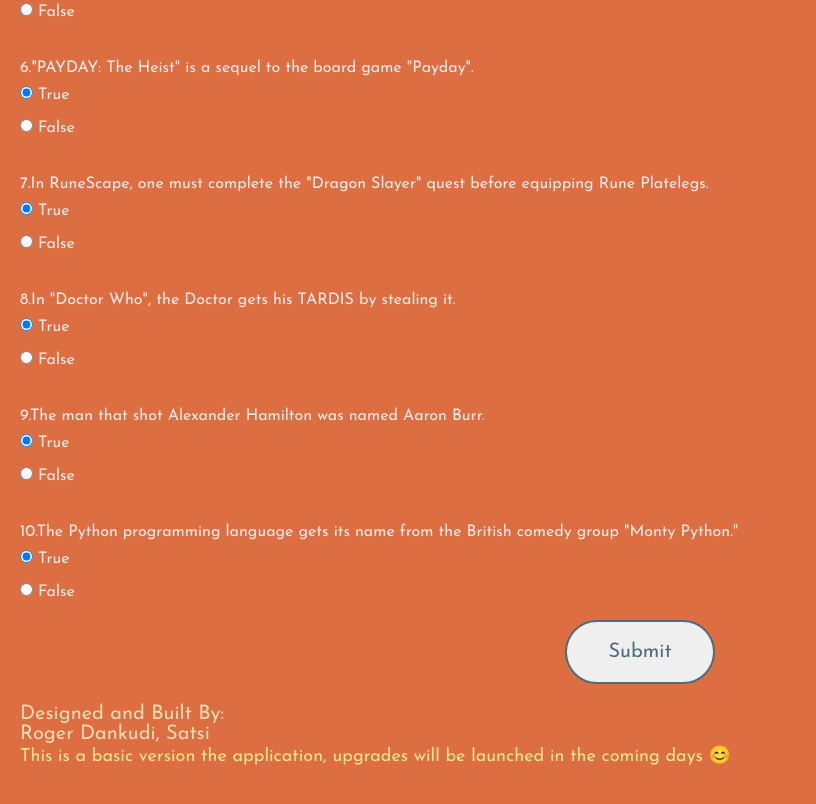
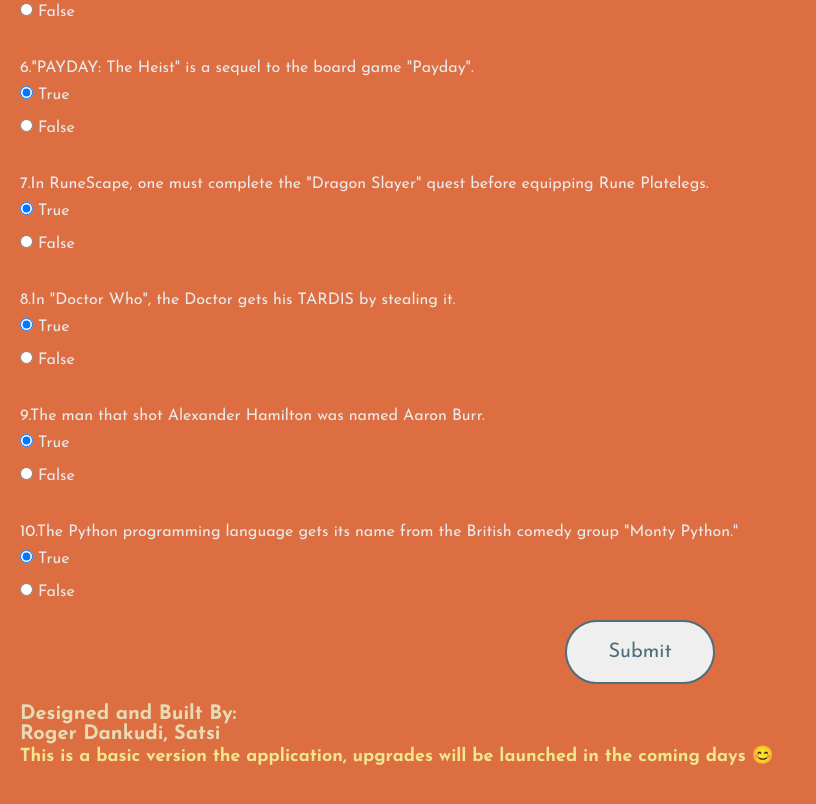
Before and after one commit to myspace20/My-Quiz-App, a plain HTML site: page index.html in a window 1280 px wide. Shown: the part 870-1674 px from the top of the page, without its empty margins (0-816 px from the left). Drawn offline with Linux system fonts and the light colour scheme.

Commit message:
Update styles.css

```diff
--- a/styles.css
+++ b/styles.css
@@ -1,5 +1,3 @@
-@import url('https://fonts.googleapis.com/css2?family=Josefin+Sans:wght@400;600;700&display=swap');
-
 *{
     margin: 0;
     padding: 0;
@@ -109,8 +107,10 @@ footer{
 footer p{
     font-size: 20px;
     color: #E8DAB2;
+    font-weight:bold;
 }
 footer small {
     color: khaki;
     font-size:18px;
+    font-weight:bold;
 }
```
